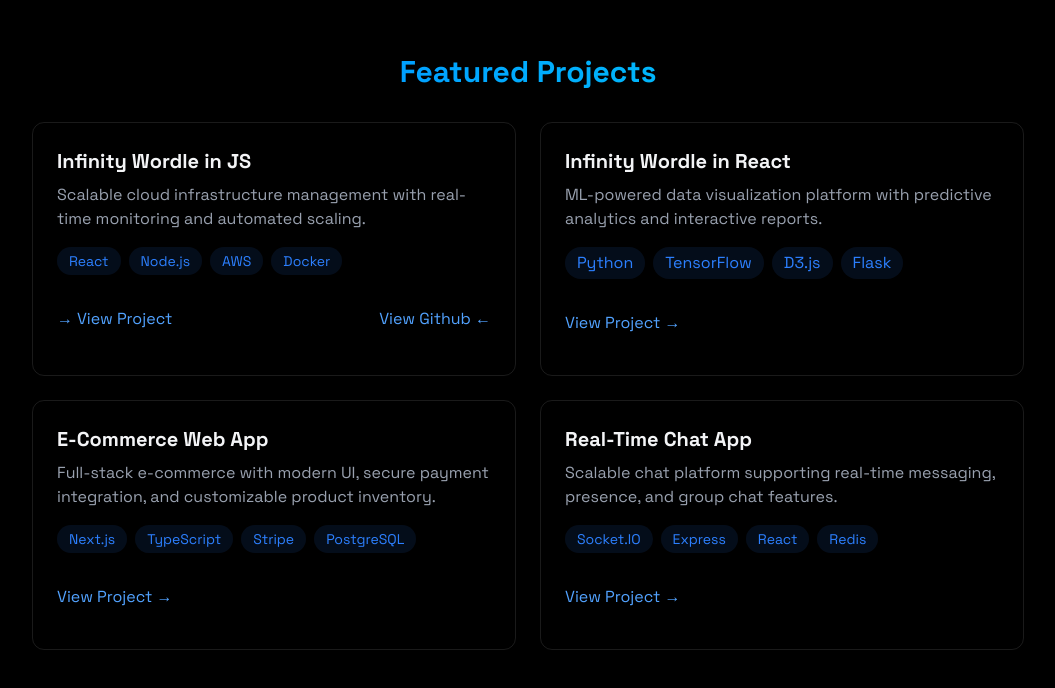
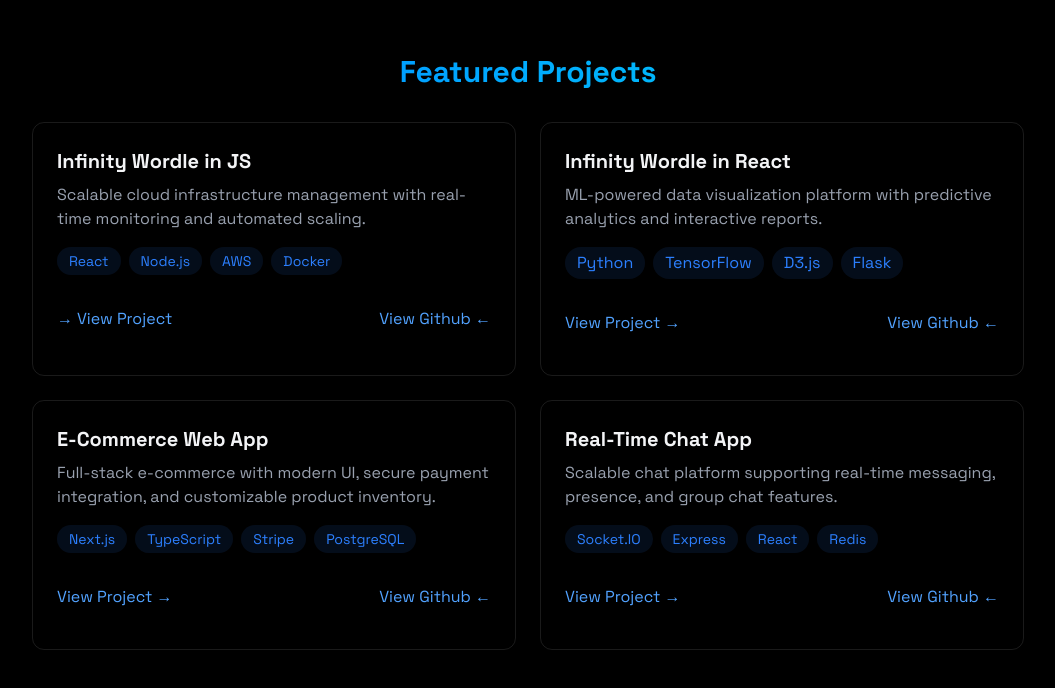
Before and after one commit to Keryyyl/first-portfolio, a React (Vite) app: page / in a window 1280 px wide. Shown: the part 1680-2368 px from the top of the page, without its empty margins (112-1167 px from the left). Built offline with nearby package versions, Linux system fonts and the light colour scheme.

Commit message:
Adds 'View Github' to projects

```diff
--- a/src/components/sections/Projects.jsx
+++ b/src/components/sections/Projects.jsx
@@ -57,6 +57,9 @@ export const Projects = () => {
                 <a href="#"className="text-blue-400 hover:text-blue-300 transition-colors my-4">
                   View Project →
                 </a>
+                <a href="#" className="text-blue-400 hover:text-blue-300 transition-colors my-4">
+                 View Github ←
+                </a>
               </div>
             </div>
 
@@ -83,6 +86,9 @@ export const Projects = () => {
                 <a href="#" className="text-blue-400 hover:text-blue-300 transition-colors my-4">
                   View Project →
                 </a>
+                <a href="#" className="text-blue-400 hover:text-blue-300 transition-colors my-4">
+                 View Github ←
+                </a>
               </div>
             </div>
 
@@ -104,9 +110,12 @@ export const Projects = () => {
                   </span>
                 ))}
               </div>
-              <div className="flex justify-between items-center ">
+              <div className="flex justify-between items-center">
                 <a href="#" className="text-blue-400 hover:text-blue-300 transition-colors my-4">
                   View Project →
+                </a>
+                <a href="#" className="text-blue-400 hover:text-blue-300 transition-colors my-4">
+                 View Github ←
                 </a>
               </div>
             </div>
```
